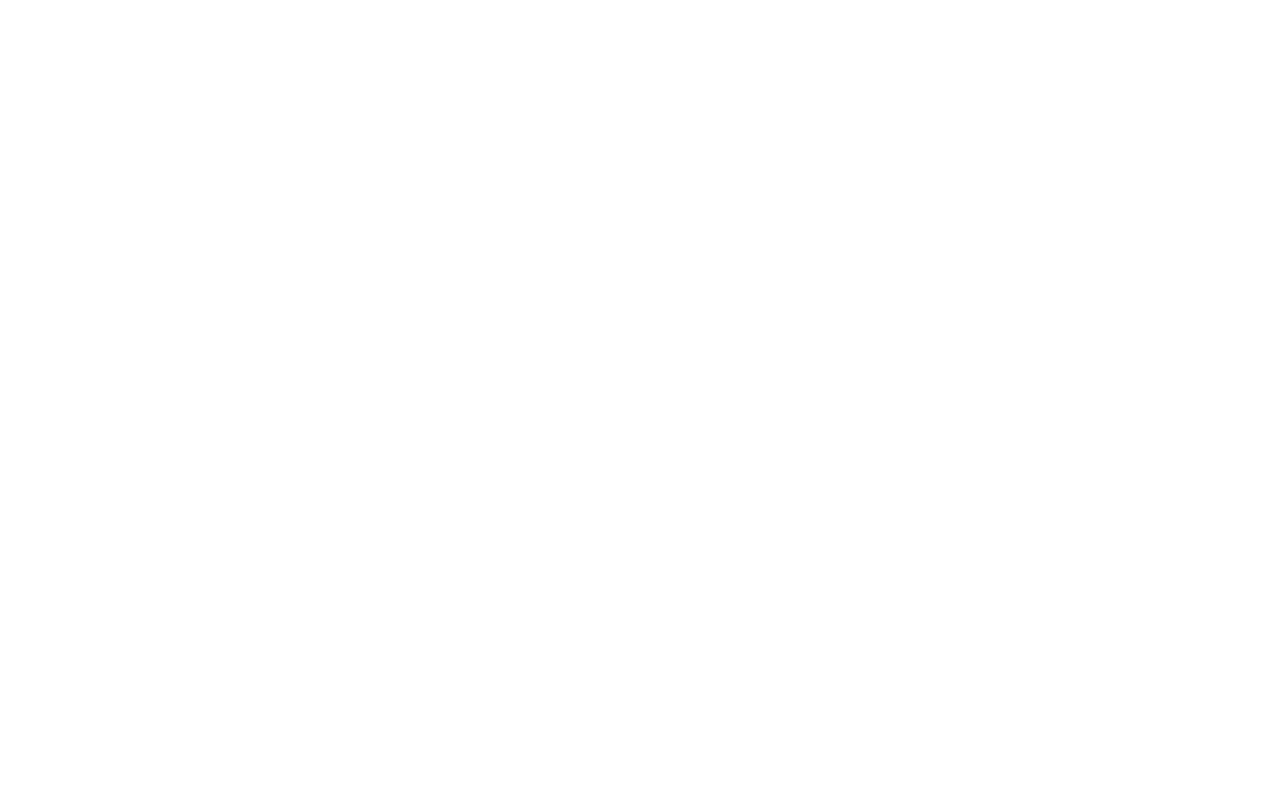
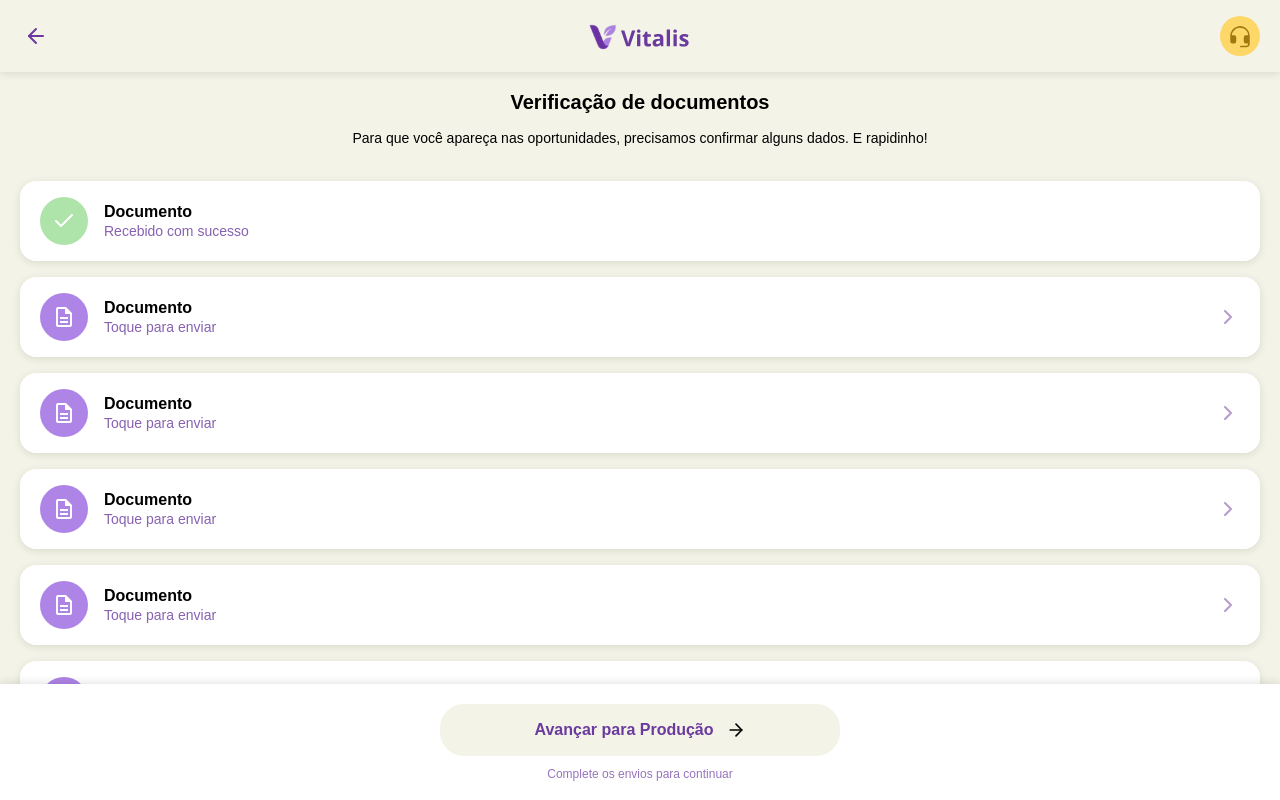
Before and after one commit to devs-de-impacto-grupo-5/projeto, a React (Create React App) app in the folder frontend/: page /documentos-produtor in a window 1280 px wide. Before the commit this address had no page. Built offline with nearby package versions, Linux system fonts and the light colour scheme.

Commit message:
feat: add documents page

```diff
--- /dev/null
+++ b/frontend/src/components/BottomAction/index.js
@@ -0,0 +1,16 @@
+import { FiArrowRight } from 'react-icons/fi';
+import { Container, Button, ButtonText, Description } from './style';
+
+const BottomAction = ({ buttonText, description, onClick, disabled = false }) => {
+  return (
+    <Container>
+      <Button onClick={onClick} disabled={disabled}>
+        <ButtonText>{buttonText}</ButtonText>
+        <FiArrowRight size={20} />
+      </Button>
+      {description && <Description>{description}</Description>}
+    </Container>
+  );
+};
+
+export default BottomAction;
--- /dev/null
+++ b/frontend/src/components/BottomAction/style.js
@@ -0,0 +1,51 @@
+import styled from 'styled-components';
+import { darkPurple, neutral } from '../../constants/colors';
+
+export const Container = styled.div`
+  display: flex;
+  flex-direction: column;
+  align-items: center;
+  gap: 12px;
+  padding: 20px;
+  background-color: white;
+  box-shadow: 0 -2px 8px rgba(0, 0, 0, 0.1);
+`;
+
+export const Button = styled.button`
+  display: flex;
+  align-items: center;
+  justify-content: center;
+  gap: 12px;
+  width: 100%;
+  max-width: 400px;
+  padding: 16px 24px;
+  background-color: ${neutral};
+  border: none;
+  border-radius: 24px;
+  cursor: pointer;
+  transition: opacity 0.2s;
+
+  &:hover {
+    opacity: 0.9;
+  }
+
+  &:disabled {
+    opacity: 0.5;
+    cursor: not-allowed;
+  }
+`;
+
+export const ButtonText = styled.span`
+  font-size: 16px;
+  font-weight: 600;
+  color: ${darkPurple};
+`;
+
+export const Description = styled.p`
+  font-size: 12px;
+  font-weight: 400;
+  color: ${darkPurple};
+  margin: 0;
+  text-align: center;
+  opacity: 0.7;
+`;
--- /dev/null
+++ b/frontend/src/components/EnviarDocumento/index.js
@@ -0,0 +1,30 @@
+import { FiCheck, FiChevronRight } from 'react-icons/fi';
+import { MdOutlineDescription } from 'react-icons/md';
+import { Container, IconWrapper, TextContainer, Title, Subtitle, ActionIcon } from './style';
+
+const EnviarDocumento = ({ type = 'enviado', title, subtitle, onClick }) => {
+  const isEnviado = type === 'enviado';
+
+  return (
+    <Container onClick={onClick} type={type}>
+      <IconWrapper type={type}>
+        {isEnviado ? (
+          <FiCheck size={24} color="white" />
+        ) : (
+          <MdOutlineDescription size={24} color="white" />
+        )}
+      </IconWrapper>
+      <TextContainer>
+        <Title>{title}</Title>
+        <Subtitle>{subtitle}</Subtitle>
+      </TextContainer>
+      {!isEnviado && (
+        <ActionIcon>
+          <FiChevronRight size={24} />
+        </ActionIcon>
+      )}
+    </Container>
+  );
+};
+
+export default EnviarDocumento;
--- /dev/null
+++ b/frontend/src/components/EnviarDocumento/style.js
@@ -0,0 +1,58 @@
+import styled from 'styled-components';
+import { darkPurple, lightGreen, darkGreen, lightPurple } from '../../constants/colors';
+
+export const Container = styled.div`
+  display: flex;
+  align-items: center;
+  gap: 16px;
+  padding: 16px 20px;
+  background-color: white;
+  border-radius: 16px;
+  box-shadow: 0 2px 8px rgba(0, 0, 0, 0.1);
+  cursor: ${props => props.type === 'pendente' ? 'pointer' : 'default'};
+  transition: transform 0.2s;
+
+  &:hover {
+    transform: ${props => props.type === 'pendente' ? 'translateY(-2px)' : 'none'};
+  }
+`;
+
+export const IconWrapper = styled.div`
+  display: flex;
+  align-items: center;
+  justify-content: center;
+  width: 48px;
+  height: 48px;
+  border-radius: 50%;
+  background-color: ${props => props.type === 'enviado' ? lightGreen : lightPurple};
+  flex-shrink: 0;
+`;
+
+export const TextContainer = styled.div`
+  display: flex;
+  flex-direction: column;
+  gap: 4px;
+  flex: 1;
+`;
+
+export const Title = styled.h3`
+  font-size: 16px;
+  font-weight: 700;
+  margin: 0;
+`;
+
+export const Subtitle = styled.p`
+  font-size: 14px;
+  font-weight: 400;
+  color: ${props => props.type === 'enviado' ? darkGreen : darkPurple};
+  margin: 0;
+  opacity: 0.8;
+`;
+
+export const ActionIcon = styled.div`
+  display: flex;
+  align-items: center;
+  justify-content: center;
+  color: ${darkPurple};
+  opacity: 0.5;
+`;
--- /dev/null
+++ b/frontend/src/components/Header/index.js
@@ -0,0 +1,22 @@
+import { FiArrowLeft } from 'react-icons/fi';
+import { PiHeadsetFill } from 'react-icons/pi';
+import { ReactComponent as Logo } from '../../assets/svgs/horizontal_logo.svg';
+import { Container, BackButton, LogoWrapper, HelpButton } from './style';
+
+const Header = ({ onBack, onHelp }) => {
+  return (
+    <Container>
+      <BackButton onClick={onBack}>
+        <FiArrowLeft size={24} />
+      </BackButton>
+      <LogoWrapper>
+        <Logo height={40} />
+      </LogoWrapper>
+      <HelpButton onClick={onHelp}>
+        <PiHeadsetFill size={24} />
+      </HelpButton>
+    </Container>
+  );
+};
+
+export default Header;
--- /dev/null
+++ b/frontend/src/components/Header/style.js
@@ -0,0 +1,49 @@
+import styled from 'styled-components';
+import { darkPurple, lightYellow, darkYellow, neutral } from '../../constants/colors';
+
+export const Container = styled.div`
+  display: flex;
+  align-items: center;
+  justify-content: space-between;
+  padding: 16px 20px;
+  background-color: ${neutral};
+  box-shadow: 0 2px 8px rgba(0, 0, 0, 0.1);
+`;
+
+export const BackButton = styled.button`
+  display: flex;
+  align-items: center;
+  justify-content: center;
+  background: none;
+  border: none;
+  color: ${darkPurple};
+  cursor: pointer;
+  padding: 4px;
+
+  &:hover {
+    opacity: 0.7;
+  }
+`;
+
+export const LogoWrapper = styled.div`
+  display: flex;
+  align-items: center;
+  justify-content: center;
+`;
+
+export const HelpButton = styled.button`
+  display: flex;
+  align-items: center;
+  justify-content: center;
+  width: 40px;
+  height: 40px;
+  border-radius: 50%;
+  background-color: ${lightYellow};
+  border: none;
+  color: ${darkYellow};
+  cursor: pointer;
+
+  &:hover {
+    opacity: 0.9;
+  }
+`;
--- /dev/null
+++ b/frontend/src/pages/Documentos/index.js
@@ -0,0 +1,63 @@
+import Header from '../../components/Header';
+import EnviarDocumento from '../../components/EnviarDocumento';
+import BottomAction from '../../components/BottomAction';
+import { PageContainer, Container, Title, Description } from './style';
+
+const Documentos = () => {
+  return (
+    <PageContainer>
+      <Header
+        onBack={() => console.log('Back')}
+        onHelp={() => console.log('Help')}
+      />
+      <Container>
+        <Title>Verificação de documentos</Title>
+        <Description>
+          Para que você apareça nas oportunidades, precisamos confirmar alguns dados. E rapidinho!
+        </Description>
+        <EnviarDocumento
+          type="enviado"
+          title="Documento"
+          subtitle="Recebido com sucesso"
+        />
+        <EnviarDocumento
+          type="pendente"
+          title="Documento"
+          subtitle="Toque para enviar"
+          onClick={() => console.log('Enviar documento')}
+        />
+        <EnviarDocumento
+          type="pendente"
+          title="Documento"
+          subtitle="Toque para enviar"
+          onClick={() => console.log('Enviar documento')}
+        />
+        <EnviarDocumento
+          type="pendente"
+          title="Documento"
+          subtitle="Toque para enviar"
+          onClick={() => console.log('Enviar documento')}
+        />
+        <EnviarDocumento
+          type="pendente"
+          title="Documento"
+          subtitle="Toque para enviar"
+          onClick={() => console.log('Enviar documento')}
+        />
+        <EnviarDocumento
+          type="pendente"
+          title="Documento"
+          subtitle="Toque para enviar"
+          onClick={() => console.log('Enviar documento')}
+        />
+      </Container>
+      <BottomAction
+        buttonText="Avançar para Produção"
+        description="Complete os envios para continuar"
+        onClick={() => console.log('Avançar')}
+      />
+    </PageContainer>
+  );
+};
+
+export default Documentos;
--- /dev/null
+++ b/frontend/src/pages/Documentos/style.js
@@ -0,0 +1,33 @@
+import styled from 'styled-components';
+import { neutral } from '../../constants/colors';
+
+export const PageContainer = styled.div`
+  display: flex;
+  flex-direction: column;
+  height: 100vh;
+  background-color: ${neutral};
+`;
+
+export const Container = styled.div`
+  flex: 1;
+  padding: 20px;
+  overflow-y: auto;
+  display: flex;
+  flex-direction: column;
+  gap: 16px;
+`;
+
+export const Title = styled.h1`
+  font-size: 20px;
+  font-weight: 700;
+  margin: 0;
+  text-align: center;
+`;
+
+export const Description = styled.p`
+  font-size: 14px;
+  font-weight: 400;
+  margin: 0 0 16px 0;
+  text-align: center;
+  line-height: 1.5;
+`;
--- a/frontend/src/routes/index.js
+++ b/frontend/src/routes/index.js
@@ -1,6 +1,7 @@
 import { BrowserRouter as Router, Routes, Route } from 'react-router-dom';
 import Home from '../pages/Home';
 import Login from '../pages/Login';
+import Documentos from '../pages/Documentos';
 
 const AppRoutes = () => {
   return (
@@ -8,6 +9,7 @@ const AppRoutes = () => {
       <Routes>
         <Route path="/" element={<Home />} />
         <Route path="/login" element={<Login />} />
+        <Route path="/documentos-produtor" element={<Documentos />} />
       </Routes>
     </Router>
   );
```
Also changed, not shown: frontend/src/constants/login.js (added).
